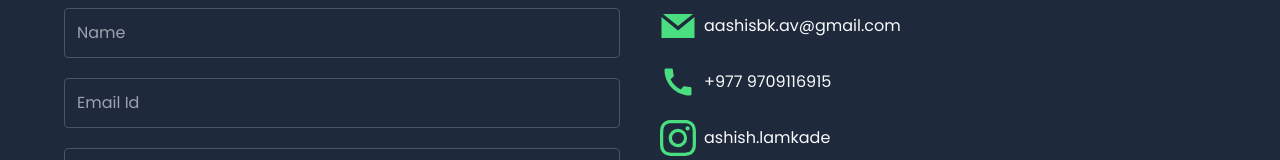
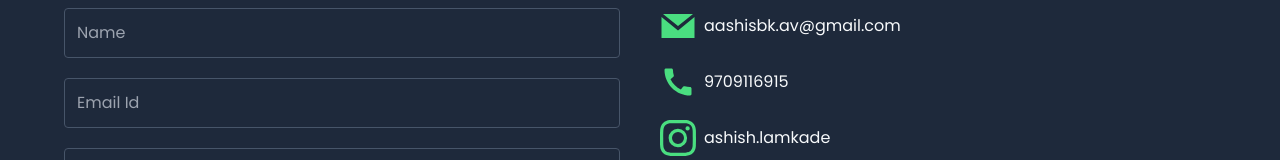
Before and after one commit to SushantBaniya/Ashish_Portfolio, a React (Vite) app in the folder react_portfolio_2/: page / in a window 1280 px wide. Shown: the part 4476-4636 px from the top of the page. Built offline with nearby package versions, Linux system fonts and the light colour scheme; a web font is replaced by a local one.

Commit message:
phonr number change

```diff
--- a/react_portfolio_2/src/Content.js
+++ b/react_portfolio_2/src/Content.js
@@ -288,9 +288,9 @@ export const content = {
         link: "mailto:aashisbk.av@gmail.com",
       },
       {
-        text: "+977 9709116915",
+        text: "9709116915",
         icon: MdCall,
-        link: "https://wa.me/9779709116915",
+        link: "https://wa.me/9709116915",
       },
       {
         text: "ashish.lamkade",
```
